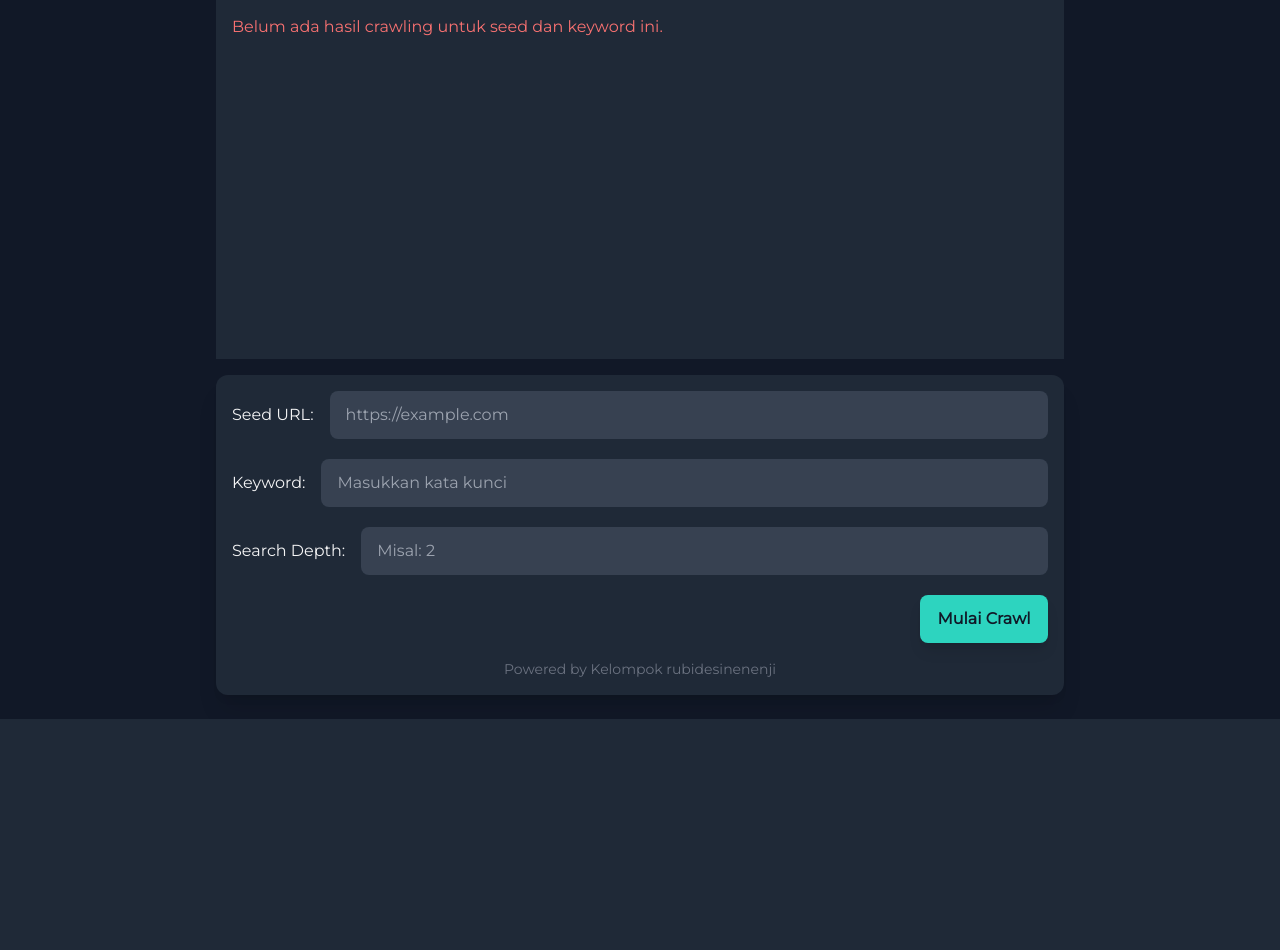
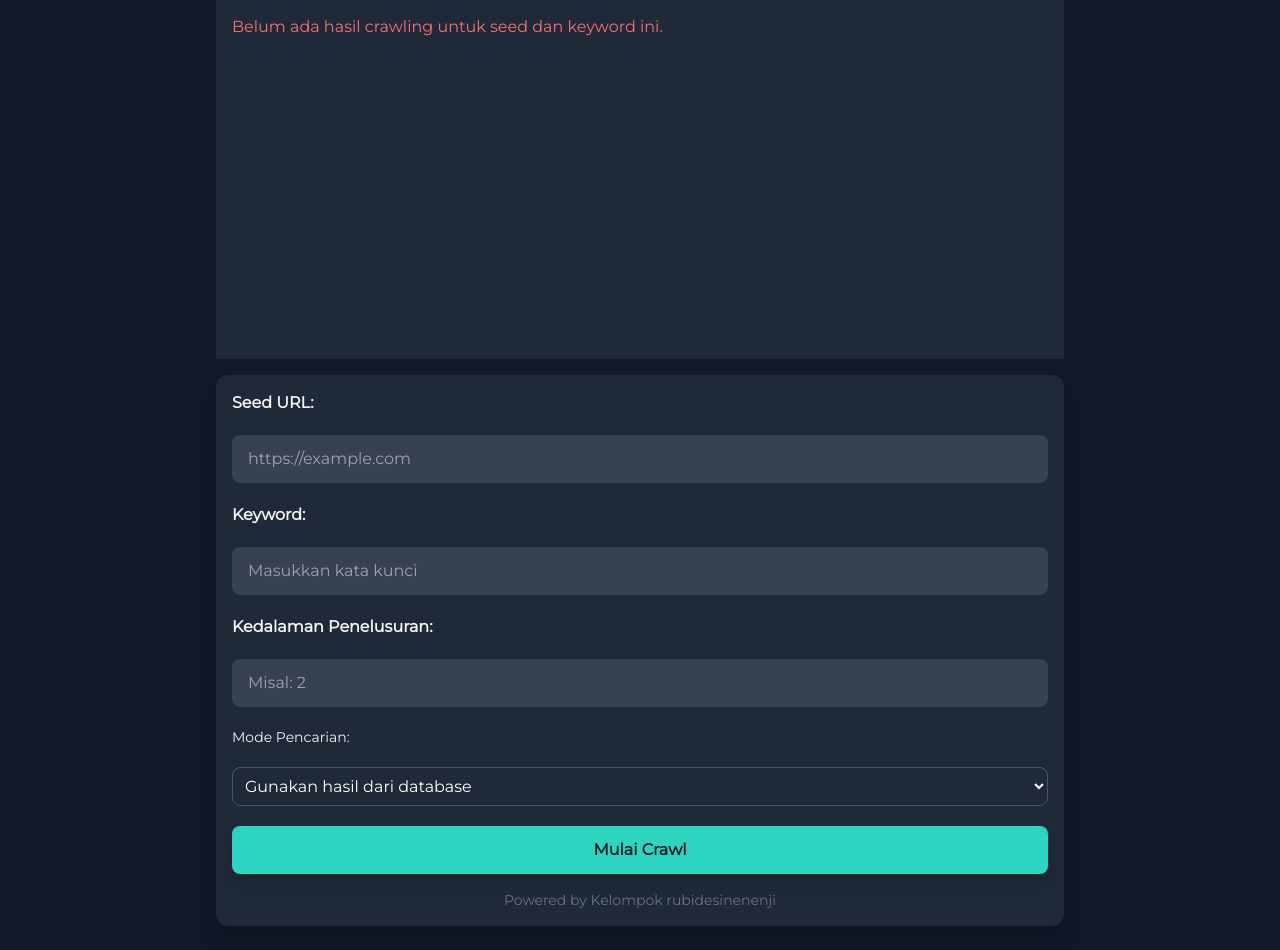
Before and after one commit to beginnener/Web-Crawler, a Flask app: template templates/crawler.html in a window 1280 px wide. Shown: the part 85-1035 px from the top of the page. Before the commit the page ends 804 px from the top, so only its background shows below. Run offline with Flask 3, Linux system fonts and the light colour scheme; the template is opened without the code that fills it, so the values that code supplies are empty; some libraries are stand-ins or nearby versions.

Commit message:
benerin web crawler

```diff
--- a/templates/crawler.html
+++ b/templates/crawler.html
@@ -67,31 +67,26 @@
 
         </div>
         <main class="shrink-0 relative bottom-0 bg-gray-800 rounded-xl shadow-xl w-full max-w-4xl p-4 flex flex-col space-y-4">
-            <form method="POST" action="/" class="flex flex-col space-y-5">
-                <div class="flex flex-row items-center space-x-4">
-                    <label for="seed_url" class="shrink-0 text-zinc-100">Seed URL:</label>
+            <form id="form-input" method="POST" action="/" class="flex flex-col space-y-5">
+                <label for="seed" class="font-semibold text-zinc-100">Seed URL:</label>
                 <input
                     type="text"
-                        id="seed_url"
-                        name="seed_url"
+                    id="seed"
+                    name="seed"
                     placeholder="https://example.com"
                     required
-                        class="w-full rounded-lg px-4 py-3 bg-gray-700 text-gray-100 placeholder-gray-400 focus:outline-none focus:ring-2 focus:ring-teal-400"
+                    class="rounded-lg px-4 py-3 bg-gray-700 text-gray-100 placeholder-gray-400 focus:outline-none focus:ring-2 focus:ring-teal-400"
                 />
-                </div>
-                <div class="flex flex-row items-center space-x-4">
-                    <label for="keyword" class="shrink-0 text-zinc-100">Keyword:</label>
+                <label for="keyword" class="font-semibold text-zinc-100">Keyword:</label>
                 <input
                     type="text"
                     id="keyword"
                     name="keyword"
                     placeholder="Masukkan kata kunci"
                     required
-                        class="w-full rounded-lg px-4 py-3 bg-gray-700 text-gray-100 placeholder-gray-400 focus:outline-none focus:ring-2 focus:ring-teal-400"
+                    class="rounded-lg px-4 py-3 bg-gray-700 text-gray-100 placeholder-gray-400 focus:outline-none focus:ring-2 focus:ring-teal-400"
                 />
-                </div>
-                <div class="flex flex-row items-center space-x-4">
-                    <label for="depth" class="shrink-0 text-zinc-100">Search Depth:</label>
+                <label for="depth" class="font-semibold text-zinc-100">Kedalaman Penelusuran:</label>
                 <input
                     type="number"
                     id="depth"
@@ -100,17 +95,19 @@
                     min="1"
                     max="10"
                     required
-                        class="w-full rounded-lg px-4 py-3 bg-gray-700 text-gray-100 placeholder-gray-400 focus:outline-none focus:ring-2 focus:ring-teal-400"
+                    class="rounded-lg px-4 py-3 bg-gray-700 text-gray-100 placeholder-gray-400 focus:outline-none focus:ring-2 focus:ring-teal-400"
                 />
-                </div>
-                <div class="flex justify-end">
+                <label class="text-sm">Mode Pencarian:</label>
+                <select name="mode" class="p-2 bg-gray-800 text-white rounded-lg border border-gray-600">
+                    <option value="cached">Gunakan hasil dari database</option>
+                    <option value="fresh">Crawl ulang dari awal</option>
+                </select>
                 <button
                     type="submit"
-                        class="w-32 bg-teal-400 hover:bg-teal-500 transition rounded-lg font-bold text-gray-900 py-3 shadow-lg"
+                    class="bg-teal-400 hover:bg-teal-500 transition rounded-lg font-bold text-gray-900 py-3 shadow-lg"
                 >
                     Mulai Crawl
                 </button>
-                </div>
             </form>
 
             <footer class="text-center text-gray-500 text-sm">
```
Lines whose indentation alone changed are shown as unchanged.
